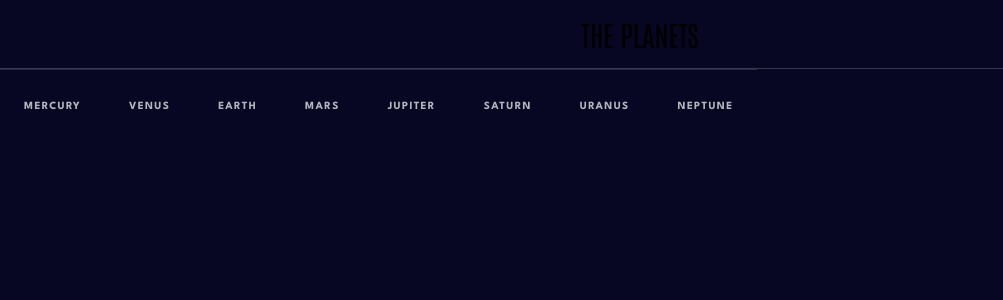
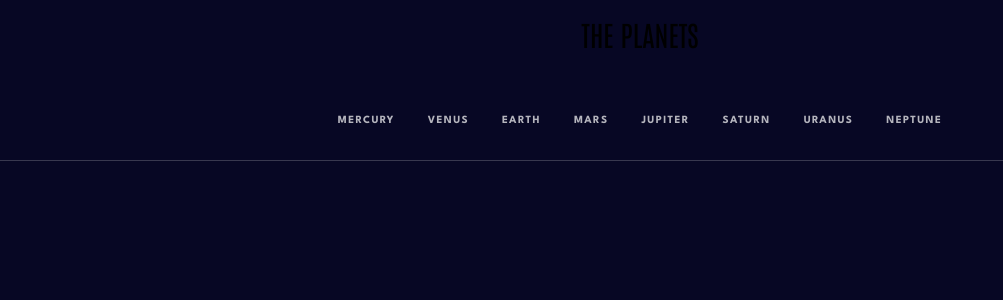
Before and after one commit to radhd/Planets-fact-site, a React (Vite) app: page / in a window 1280 px wide. Shown: the top 300 px of the page, without its empty margins (0-1003 px from the left). Built offline with nearby package versions, Linux system fonts and the light colour scheme.

Commit message:
Set styles for navigation planet menu

```diff
--- a/src/components/Header.jsx
+++ b/src/components/Header.jsx
@@ -62,7 +62,8 @@ export default function Header(props) {
 const UlFlex = styled.ul`
   @media (min-width: 768px) {
     display: flex;
-    flex-wrap: wrap;
+    justify-content: center;
+    gap: 33px;
   }
 `;
 
@@ -84,6 +85,7 @@ const HeaderStyles = styled.div`
   @media (min-width: 768px) {
     justify-content: center;
     font-size: 1.75rem;
+    border-bottom: 0px solid #38384f;
   }
 `;
 
@@ -92,7 +94,9 @@ const NavMenu = styled.nav`
   min-height: 100vh;
   @media (min-width: 768px) {
     min-height: 0;
-    display: flex;
+    display: ${({ isOpen }) => (isOpen ? "block" : "block")};
+    padding: 40px 51px 27px;
+    border-bottom: 1px solid #38384f;
   }
 `;
 
@@ -109,7 +113,7 @@ const PlanetsMiniImage = styled.div`
 `;
 
 const Planets = styled.div`
-  padding: 24px 24px;
+  padding: 24px;
   display: flex;
   align-items: center;
   justify-content: space-between;
@@ -118,7 +122,8 @@ const Planets = styled.div`
     justify-content: center;
     font-size: 0.6875rem;
     opacity: 70%;
-    cursor: pointer;
+    padding: 0px;
+    border-top: 0px solid #38384f;
   }
 `;
 
```
